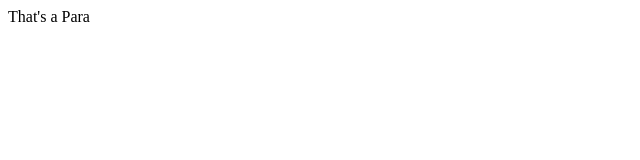
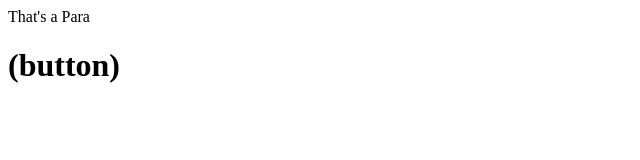
Before and after one commit to abhishek39-e/new-repo, a plain HTML site: page index.html in a window 1280 px wide. Shown: the whole page, without its empty margins (0-640 px from the left). Drawn offline with Linux system fonts and the light colour scheme.

```diff
--- a/index.html
+++ b/index.html
@@ -1 +1,2 @@
 <p>That's a Para</p>
+<h1>(button)</h1>
```
